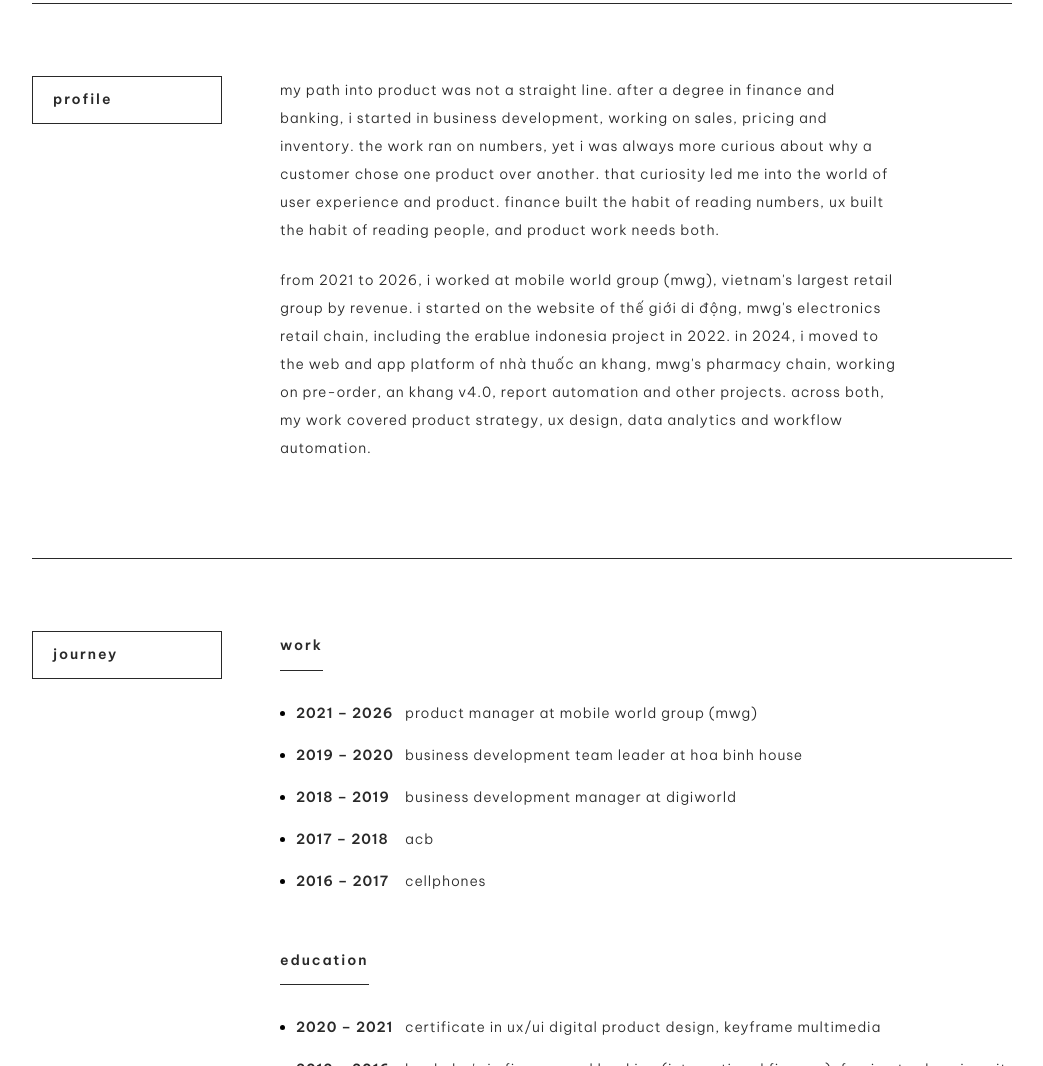
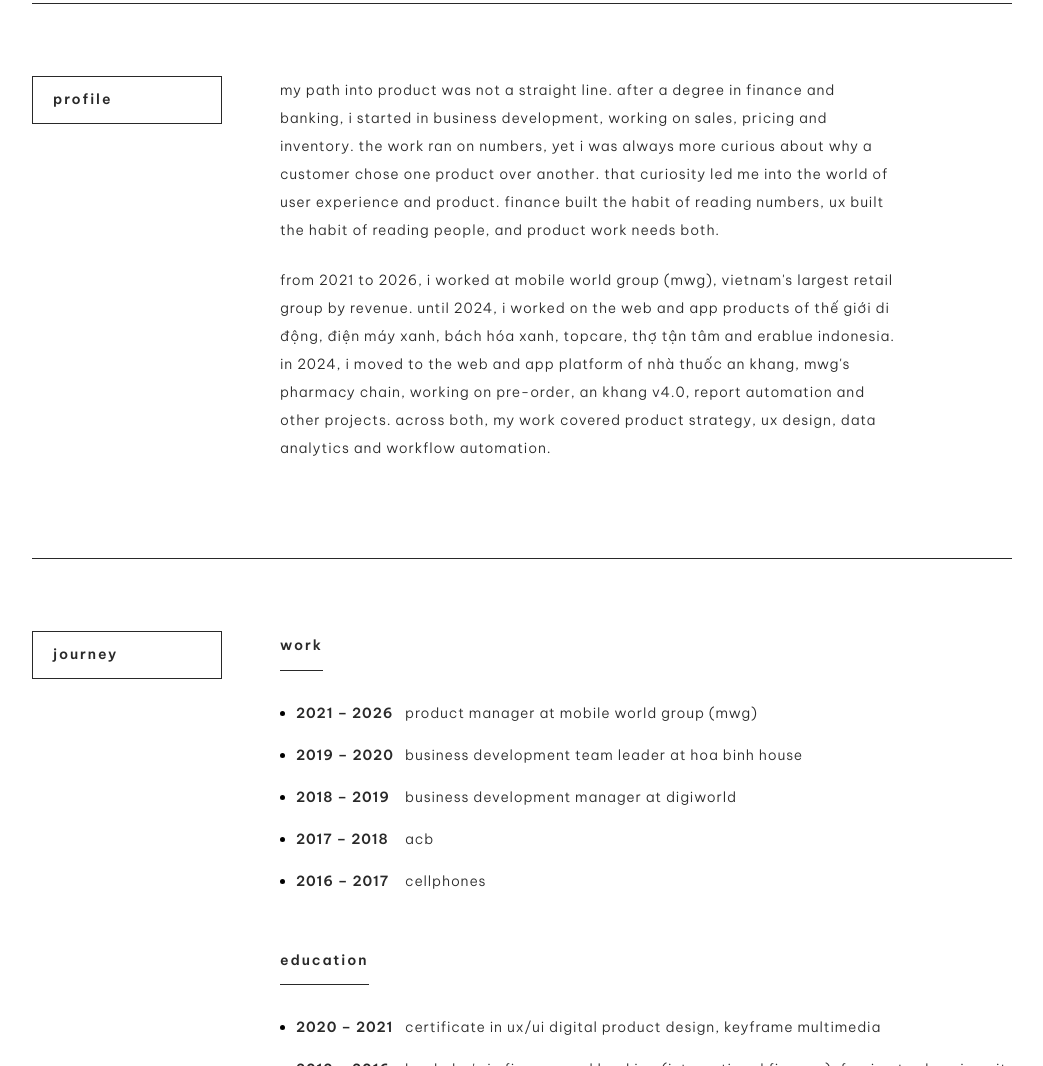
Before and after one commit to tducanh3103/portfolio, a plain HTML site: page public/about/index.html in a window 1280 px wide. Shown: the part 1316-2382 px from the top of the page, without its empty margins (118-1161 px from the left). Drawn offline with Linux system fonts and the light colour scheme.

Commit message:
About: update MWG intro sentence (products worked on until 2024)
Co-Authored-By: Claude Sonnet 5.5 <noreply@anthropic.com>

```diff
--- a/public/about/index.html
+++ b/public/about/index.html
@@ -99,7 +99,7 @@
       </div>
       <section class="about-sec">
         <h2 class="prose__label" data-reveal>profile</h2>
-        <div class="about-sec__body"><p data-reveal>My path into product was not a straight line. After a degree in Finance and Banking, I started in business development, working on sales, pricing and inventory. The work ran on numbers, yet I was always more curious about why a customer chose one product over another. That curiosity led me into the world of user experience and product. Finance built the habit of reading numbers, UX built the habit of reading people, and product work needs both.</p><p data-reveal>From 2021 to 2026, I worked at Mobile World Group (MWG), Vietnam&#x27;s largest retail group by revenue. I started on the website of Thế Giới Di Động, MWG&#x27;s electronics retail chain, including the Erablue Indonesia project in 2022. In 2024, I moved to the web and app platform of Nhà thuốc An Khang, MWG&#x27;s pharmacy chain, working on pre-order, An Khang v4.0, report automation and other projects. Across both, my work covered product strategy, UX design, data analytics and workflow automation.</p></div>
+        <div class="about-sec__body"><p data-reveal>My path into product was not a straight line. After a degree in Finance and Banking, I started in business development, working on sales, pricing and inventory. The work ran on numbers, yet I was always more curious about why a customer chose one product over another. That curiosity led me into the world of user experience and product. Finance built the habit of reading numbers, UX built the habit of reading people, and product work needs both.</p><p data-reveal>From 2021 to 2026, I worked at Mobile World Group (MWG), Vietnam&#x27;s largest retail group by revenue. Until 2024, I worked on the web and app products of Thế Giới Di Động, Điện Máy Xanh, Bách Hóa Xanh, Topcare, Thợ Tận Tâm and Erablue Indonesia. In 2024, I moved to the web and app platform of Nhà thuốc An Khang, MWG&#x27;s pharmacy chain, working on pre-order, An Khang v4.0, report automation and other projects. Across both, my work covered product strategy, UX design, data analytics and workflow automation.</p></div>
       </section>
       <section class="about-sec about-sec--list">
         <h2 class="prose__label" data-reveal>journey</h2>
```
Also changed, not shown: public/vi/about/index.html (+1 -1 lines).
